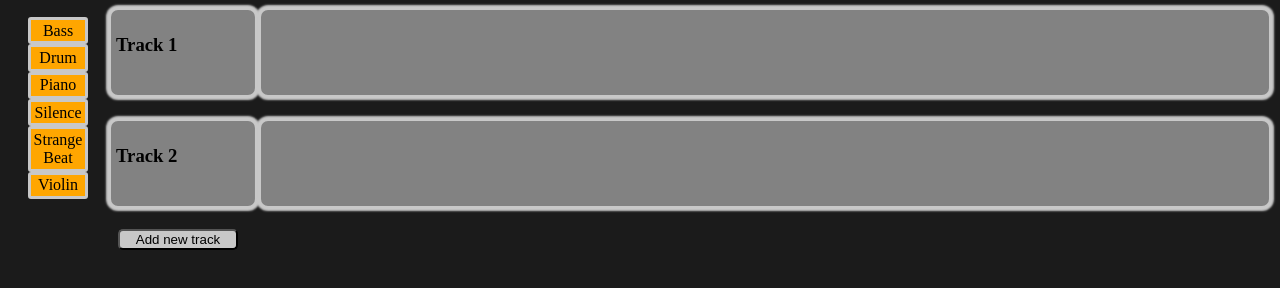
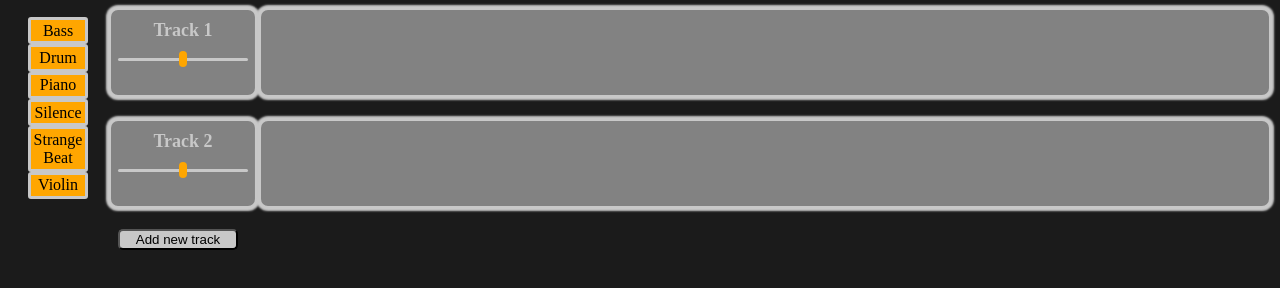
Before and after one commit to suvikristiin/musicMaker, a plain HTML site: page index.html in a window 1280 px wide. Shown: the part 104-392 px from the top of the page. Drawn offline with Linux system fonts and the light colour scheme.

Commit message:
add track volume adjustment

```diff
--- a/css/styles.css
+++ b/css/styles.css
@@ -36,6 +36,31 @@ h1 {
   grid-template-columns: 150px auto;
 }
 
+.setUpDiv {
+  display: grid;
+  text-align: center;
+  margin: 0;
+  grid-template-rows: 30px auto;
+}
+
+h3 {
+  margin-top: 5px;
+  margin-bottom: 0;
+  padding: 0;
+  font-size: 18px;
+  color: #c8c8c8;
+}
+
+.slider {
+  height: 25px;
+}
+
+.slider::-moz-range-track {
+  height: 15px;
+  background: #ccc;
+  border-radius: 16px;
+}
+
 .dropped {
   background-color: #ffa600;
   border: 3px solid #c8c8c8;
@@ -48,12 +73,7 @@ h1 {
   margin: 2px;
 }
 
-#allTracks > div h3 {
-  color: #000000;
-}
-
 #allTracks > div {
-  display: flex;
   background-color: #828282;
   border: 3px solid #c8c8c8;
   border-radius: 10px;
@@ -61,6 +81,10 @@ h1 {
   height: 75px;
   padding: 5px;
   margin: 10px 0px 10px 0px;
+}
+
+.trackDiv {
+  display: flex;
 }
 
 #addTrack {
@@ -91,3 +115,25 @@ h1 {
   color: #ffa600;
   font-size: 56px;
 }
+
+input[type="range"] {
+  -webkit-appearance: none;
+  appearance: none;
+  background: transparent;
+}
+
+input[type="range"]::-webkit-slider-runnable-track {
+  background: #c8c8c8;
+  height: 3px;
+  border-radius: 10px;
+}
+
+input[type="range"]::-webkit-slider-thumb {
+  -webkit-appearance: none;
+  appearance: none;
+  margin-top: -7px;
+  background-color: #ffa600;
+  height: 1rem;
+  width: 0.5rem;
+  border-radius: 10px;
+}
--- a/js/musicMaker.js
+++ b/js/musicMaker.js
@@ -18,9 +18,17 @@ const createTrack = (tracksDiv, tracks) => {
 
   const trackDiv = document.createElement("div");
   const trackSetupDiv = document.createElement("div");
-
+  const trackVolumeSlider = document.createElement("input");
   trackDiv.setAttribute("id", "trackDiv" + index);
   trackSetupDiv.setAttribute("id", "trackSetupDiv" + index);
+
+  trackVolumeSlider.setAttribute("type", "range");
+  trackVolumeSlider.setAttribute("min", "0");
+  trackVolumeSlider.setAttribute("max", "100");
+  trackVolumeSlider.setAttribute("step", "5");
+  trackVolumeSlider.setAttribute("class", "slider");
+  trackVolumeSlider.setAttribute("id", "trackVol" + index);
+
   trackDiv.classList.add("trackDiv");
   trackSetupDiv.classList.add("setUpDiv");
 
@@ -28,6 +36,7 @@ const createTrack = (tracksDiv, tracks) => {
   trackDivHeader.innerText = "Track " + (index + 1);
 
   trackSetupDiv.appendChild(trackDivHeader);
+  trackSetupDiv.appendChild(trackVolumeSlider);
   tracksDiv.appendChild(trackSetupDiv);
   tracksDiv.appendChild(trackDiv);
 
@@ -94,10 +103,12 @@ const playSong = (tracks) => {
   });
 };
 
-const playTrack = (track) => {
+const playTrack = (track, index) => {
   let audio = new Audio();
+
+  const volume = document.getElementById("trackVol" + index);
+
   let i = 0;
-
   audio.addEventListener(
     "ended",
     () => {
@@ -108,15 +119,18 @@ const playTrack = (track) => {
     true
   );
 
-  audio.volume = 1.0;
+  audio.volume = volume.value / 100;
   audio.loop = false;
   audio.src = track[0].src;
   audio.play();
+
+  volume.addEventListener("input", () => {
+    audio.volume = volume.value / 100;
+  });
 };
 
 document.addEventListener("DOMContentLoaded", () => {
   const tracks = [];
-
   tracks.push([]);
   tracks.push([]);
 
```
